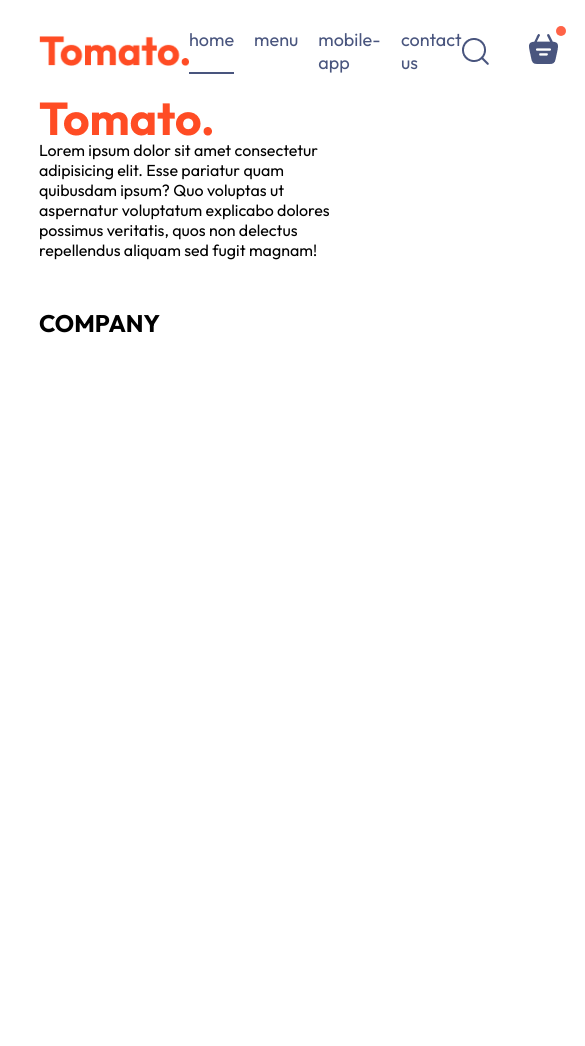
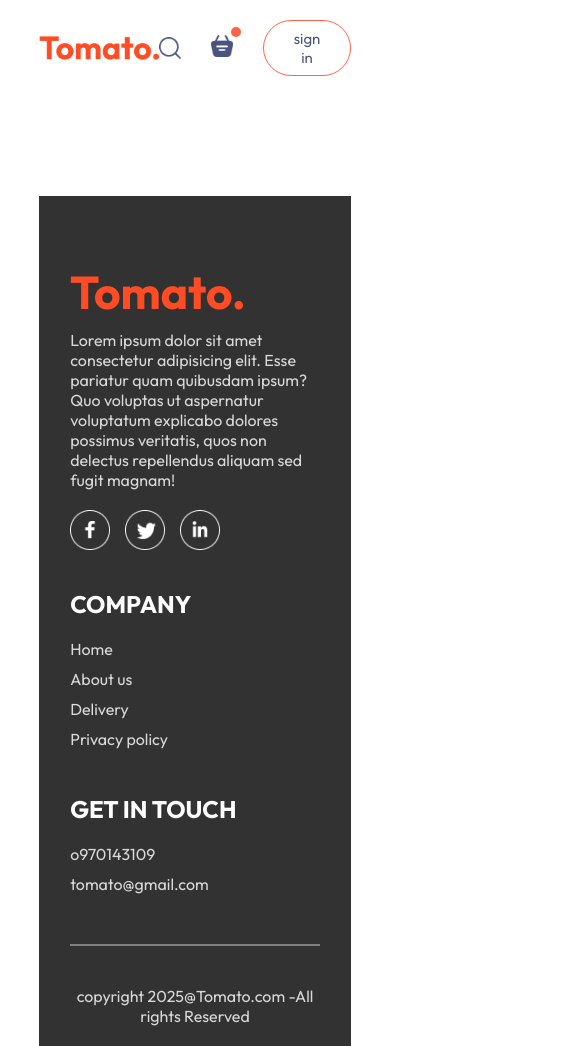
Before and after one commit to gech730/Roza-food-delivery, a React (Vite) app in the folder frontend/: page /placeOrder in a window 390 px wide. Shown: the top 1046 px of the page, 585 px wide, since content can reach past the window. Before the commit the page ends 844 px from the top, so only its background shows below. Built offline with nearby package versions, Linux system fonts and the light colour scheme.

Commit message:
make responsible webpages

```diff
--- /dev/null
+++ b/frontend/src/components/AppDownload/AppDownload.css
@@ -0,0 +1,22 @@
+.app-download{
+    margin: auto;
+    margin-top: 100px;
+    font-size: max(3vw,20px);
+    text-align: center;
+    font-weight: 500;
+}
+.app-download-platform{
+    display:flex;
+    justify-content: center;
+    gap:max(2vw,10px);
+    margin-top: 40px;
+}
+.app-download-platform img{
+    width:max(30vw,120px);
+    max-width:180px;
+    transition: .5s;
+    cursor: pointer;
+}
+.app-download-platform img:hover{
+    transform: scale(1.05);
+}
--- /dev/null
+++ b/frontend/src/components/AppDownload/AppDownload.jsx
@@ -0,0 +1,16 @@
+import React from 'react'
+import './AppDownload.css'
+import { assets } from '../../assets/assets'
+function AppDownload() {
+  return (
+    <div className='app-download' id='app-download'>
+        <p>for better experiance Download <br /> Tomato App</p>
+        <div className="app-download-platform">
+            <img src={assets.play_store} alt="" />
+            <img src={assets.app_store} alt="" />
+        </div>
+    </div>
+  )
+}
+
+export default AppDownload
--- a/frontend/src/components/ExploreMenu/ExploreMenu.css
+++ b/frontend/src/components/ExploreMenu/ExploreMenu.css
@@ -48,3 +48,9 @@
     border: 4px solid tomato;
     padding: 2px;
 }
+@media(max-width:1050px){
+    .explore-menu-text{
+        max-width: 100%;
+        font-size: 14px;
+    }
+}
--- a/frontend/src/components/Footer/Footer.css
+++ b/frontend/src/components/Footer/Footer.css
@@ -0,0 +1,53 @@
+.footer{
+    margin-top: 100px;
+    color: #d9d9d9;
+    background-color: #323232;
+    display: flex;
+    flex-direction: column;
+    align-items: center;
+    gap: 20px;
+    padding: 20px 8vw;
+    padding-top: 80px;
+}
+.footer-content{
+    width: 100%;
+    display: grid;
+    grid-template-columns: 2fr 1fr 1fr;
+    gap: 80px;
+}
+.footer-content-left,.footer-content-center,.footer-content-right{
+    display: flex;
+    flex-direction: column;
+    align-items: start;
+    gap: 20px;
+}
+.footer-content-center h2,.footer-content-right h2{
+   color: white;
+}
+.footer-content-center li,.footer-content-right li{
+  list-style: none;
+  margin-bottom: 10px;
+  cursor: pointer;
+}
+.footer-social-icon img{
+    width: 40px;
+    margin-right:15px ;
+      cursor: pointer;
+}
+.footer hr{
+    width: 100%;
+    height: 2px;
+    margin:20px 0px;
+    background-color: grey;
+    border: none;
+}
+@media(max-width:1050px){
+    .footer-content{
+        display: flex;
+        flex-direction: column;
+        gap: 35px;
+    }
+    .footer-copyright{
+        text-align: center;
+    }
+}
--- a/frontend/src/components/Footer/Footer.jsx
+++ b/frontend/src/components/Footer/Footer.jsx
@@ -3,8 +3,7 @@
 import { assets } from '../../assets/assets'
 function Footer() {
   return (
-    <div
-    className='footer' id='footer'>
+    <div className='footer' id='footer'>
         <div className="footer-content">
             <div className="div footer-content-left">
                 <img src={assets.logo} alt="" />
@@ -14,13 +13,27 @@
                 <img src={assets.twitter_icon} alt="" />
                 <img src={assets.linkedin_icon} alt="" />
             </div>
+
+            </div>
+            <div className="footer-content-center">
+            <h2>COMPANY</h2>
+            <ul>
+                <li>Home</li>
+                <li>About us</li>
+                <li> Delivery</li>
+                <li>Privacy policy</li>
+            </ul>
+            </div>
+            <div className="footer-content-right">
+            <h2>GET IN TOUCH</h2>
+            <ul>
+                <li>o970143109</li>
+                <li>tomato@gmail.com</li>
+            </ul>
             </div>
         </div>
-        <div className="footer-content-center">
-            <h2>COMPANY</h2>
-
-        </div>
-         <div className="footer-content-right"></div>
+        <hr />
+        <p className='footer-copyright'>copyright 2025@Tomato.com -All rights Reserved</p>
     </div>
 
   )
--- a/frontend/src/components/Header/Header.css
+++ b/frontend/src/components/Header/Header.css
@@ -34,3 +34,20 @@
     font-size: max(1vw,13px);
     border-radius: 50px;
 }
+@media(max-width:1050px){
+    .header-contents{
+        max-width:65% ;
+    }
+}
+@media(max-width:750px){
+
+    .header-contents{
+        max-width:55% ;
+    }
+      .header-contents p{
+      display: none;
+    }
+    .header-contents button{
+     padding: 2vw 4vw;
+    }
+}
--- a/frontend/src/components/Navbar/Navarbar.css
+++ b/frontend/src/components/Navbar/Navarbar.css
@@ -1,5 +1,6 @@
 
 .navbar{
+
     padding: 20px 0px;
     display: flex;
     justify-content: space-between;
@@ -55,3 +56,63 @@
       right: -8px;
 
 }
+@media(max-width:1050px){
+    .navbar .logo{
+        width:120px;
+    }
+    .navbar-menu{
+        gap: 20px;
+    }
+    .navar-right{
+        gap: 30px;
+    }
+    .navar-right img{
+        width: 22px;
+    }
+    .navar-right button{
+        padding: 8px 25px;
+    }
+}
+@media(max-width:900px){
+    .navbar .logo{
+        width:120px;
+    }
+    .navbar-menu{
+        gap: 15px;
+        font-size: 16px;
+    }
+    .navar-right{
+        gap: 20px;
+    }
+    .navar-right img{
+        width: 20px;
+    }
+    .navar-right button{
+        padding: 7px 20px;
+        font-size: 15px;
+    }
+}
+@media(max-width:1050px){
+    .navbar .logo{
+        width:120px;
+    }
+    .navbar-menu{
+        gap: 20px;
+    }
+    .navar-right{
+        gap: 30px;
+    }
+    .navar-right img{
+        width: 22px;
+    }
+    .navar-right button{
+        padding: 8px 25px;
+    }
+}
+@media(max-width:900px){
+
+    .navbar-menu{
+       display: none;
+    }
+
+}
--- a/frontend/src/components/Navbar/Navarbar.jsx
+++ b/frontend/src/components/Navbar/Navarbar.jsx
@@ -1,16 +1,17 @@
 import React, { useState } from 'react'
 import './Navarbar.css';
 import {assets} from '../../assets/assets.js'
+import { Link } from 'react-router-dom';
 const Navarbar = () => {
     const [menu,setMenu]=useState("home")
   return (
     <div className='navbar'>
         <img src={assets.logo} alt="" className="logo" />
         <ul className="navbar-menu">
-            <li onClick={()=>setMenu("home")} className={menu === "home"?"active":""}>home </li>
-            <li onClick={()=>setMenu("menu")} className={menu === "menu"?"active":""}>menu</li>
-            <li onClick={()=>setMenu("mobile-app")} className={menu === "mobile-app"?"active":""}>mobile-app</li>
-            <li onClick={()=>setMenu("contact-us")} className={menu === "contact-us"?"active":""}>contact us</li>
+            <Link to='/' onClick={()=>setMenu("home")} className={menu === "home"?"active":""}>home </Link>
+            <a href='#exploler-menu' onClick={()=>setMenu("menu")} className={menu === "menu"?"active":""}>menu</a>
+            <a href='#app-download' onClick={()=>setMenu("mobile-app")} className={menu === "mobile-app"?"active":""}>mobile-app</a>
+            <a href='#footer' onClick={()=>setMenu("contact-us")} className={menu === "contact-us"?"active":""}>contact us</a>
         </ul>
         <div className="navar-right">
             <img src={assets.search_icon} alt="" />
--- a/frontend/src/index.css
+++ b/frontend/src/index.css
@@ -4,6 +4,7 @@
   margin: 0;
   box-sizing: border-box;
   font-family: outfit;
+  scroll-behavior: smooth;
 }
 body{
   min-height: 100vh;
--- a/frontend/src/pages/Home/Home.jsx
+++ b/frontend/src/pages/Home/Home.jsx
@@ -3,6 +3,7 @@
 import Header from '../../components/Header/Header.jsx';
 import ExploreMenu from "../../components/ExploreMenu/ExploreMenu.jsx"
 import FoodDisplay from '../../components/FoodDisplay/FoodDisplay.jsx';
+import AppDownload from '../../components/AppDownload/AppDownload.jsx'
 const Home = () => {
   const [catagory,setCatagory]=useState("All")
   return (
@@ -10,6 +11,7 @@
      <Header/>
      <ExploreMenu catagory={catagory} setCatagory={setCatagory} />
       <FoodDisplay catagory={catagory}  />
+      <AppDownload/>
     </div>
   )
 }
```
